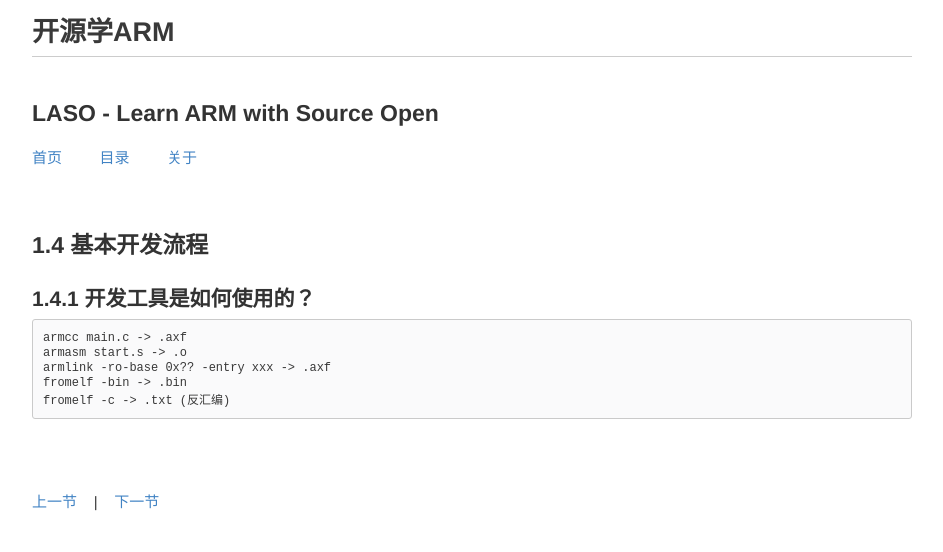
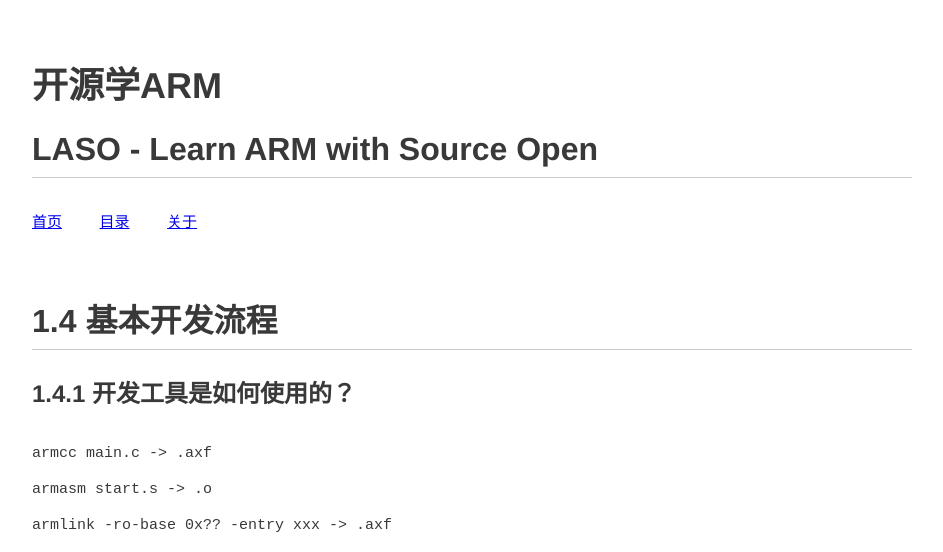
Before and after one commit to limingth/LASO, a Jekyll site: the page built from zh/chp1-4.md, in a window 1280 px wide. Shown: the top 552 px of the page, without its empty margins (168-1111 px from the left). Built offline with Jekyll 4.4.1, drawn with Linux system fonts in a browser that asks for light colours; Markdown is read by kramdown in place of the engine named in the settings; comment, search, counter and statistics services are not loaded.

Commit message:
M add mylaso.css

```diff
--- a/_layouts/post.html
+++ b/_layouts/post.html
@@ -4,23 +4,24 @@
 		<meta charset='utf-8' />
 		<meta http-equiv="X-UA-Compatible"  content="text/html; charset=utf-8">
 		<meta name="description" content="LASO: Learn ARM with Source Open" />
-    <link rel="stylesheet" type="text/css" media="screen" href="../stylesheets/peter.css">
+		<link rel="stylesheet" type="text/css" media="screen" href="../stylesheets/mylaso.css">
 		<title>{{ page.title }}</title>
 	</head>
 
 	<body>
+		<br>
 		<!-- HEADER -->
-    <div id="header_wrap" class="outer">
-        <header class="inner">
-          <h1 style="text-align:left">开源学ARM</h1>
-          <h2 id="project_tagline">LASO - Learn ARM with Source Open</h2>
+		<div>
+			<header>
+				<h1 >开源学ARM</h1>
+				<h2 >LASO - Learn ARM with Source Open</h2>
 			</header>
 		</div>
 
-      <div id='menu'>
-          <a id="forkme_banner" href='http://limingth.github.com'>首页</a> &nbsp; &nbsp; &nbsp; &nbsp;
-          <a id="forkme_banner" href='http://limingth.github.com/LASO/'>目录</a> &nbsp; &nbsp; &nbsp; &nbsp;
-          <a id="forkme_banner" href='../about.html'>关于</a> &nbsp; &nbsp; &nbsp; &nbsp;
+		<div>
+		  <a href='http://limingth.github.com'>首页</a> &nbsp; &nbsp; &nbsp; &nbsp;
+		  <a href='http://limingth.github.com/LASO/'>目录</a> &nbsp; &nbsp; &nbsp; &nbsp;
+		  <a href='../about.html'>关于</a> &nbsp; &nbsp; &nbsp; &nbsp;
 		</div>
 
 		<br>
@@ -50,6 +51,6 @@
 		<div id='footer' align=center>
 		Hosted by <a href='http://github.com' target='_blank'>GitHub</a> and powered by <a href='http://github.com/mojombo/jekyll'>Jekyll</a>.
 		</div>
+
 	</body>
-
 </html>
--- /dev/null
+++ b/stylesheets/mylaso.css
@@ -0,0 +1,47 @@
+
+/* This is a very simple css style file for LASO book modified by limingth */
+
+/*------------------------------------------------------------------------------
+     Global Documentation Styles
+------------------------------------------------------------------------------*/
+html {
+  height:100%;
+}
+
+body {
+  font: 15px helvetica,arial,freesans,clean,sans-serif;
+  line-height: 2.4em;
+  background-color: #fff;
+  color: #393939;
+  margin-left: 200px;
+  margin-right: 200px;
+  padding: 0px;
+  height: 100%;
+}
+
+h1 {
+  font-size: 36px;
+  font-weight: 700;
+}
+
+h2 {
+  font-size: 32px;
+  padding-bottom: 10px;
+  border-bottom: 1px solid #cccccc;
+}
+
+h3 {
+  font-size: 24px;
+}
+
+h4 {
+  font-size: 21px;
+}
+
+h5 {
+  font-size: 18px;
+}
+
+h6 {
+  font-size: 16px;
+}
```
Also changed, not shown: figures/LASO-010101.png (renamed from figures/18333fig0101-tn.png). Lines whose indentation alone changed are shown as unchanged.
